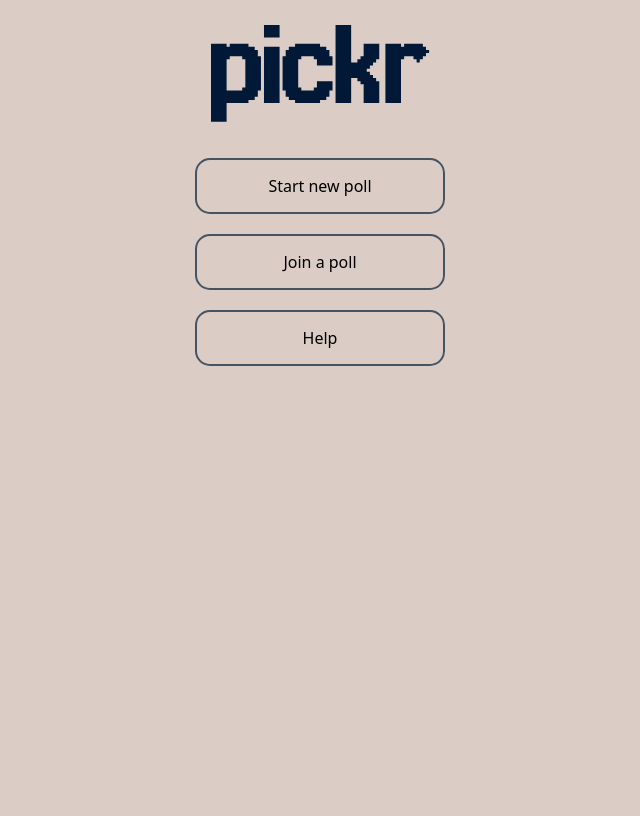
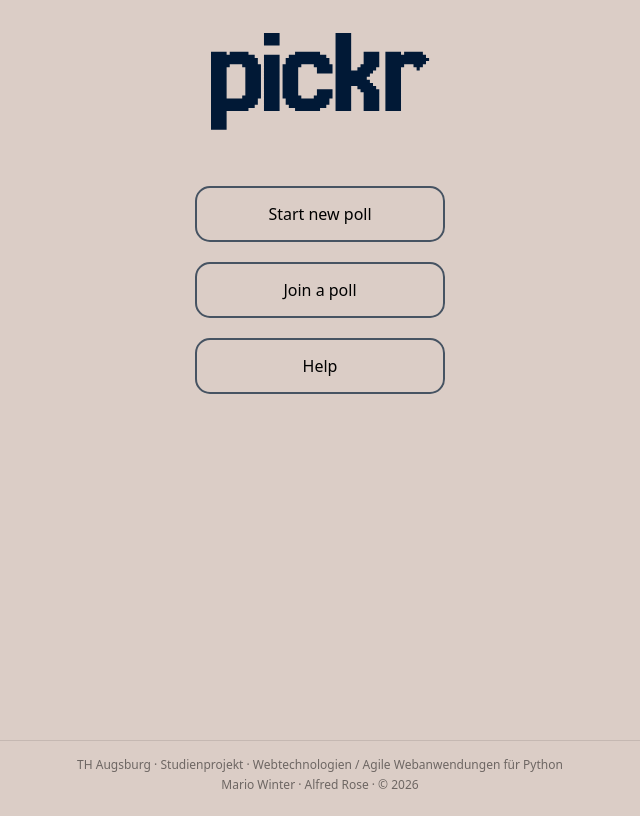
Before and after one commit to winterm99/pick_project, a Flask app: page / in a window 1280 px wide. Shown: the whole page, without its empty margins (320-960 px from the left). Before the commit the page ends 366 px from the top, so only its background shows below. Run offline with Flask 3, Linux system fonts and the light colour scheme.

Commit message:
added Footer

```diff
--- a/static/style.css
+++ b/static/style.css
@@ -4,6 +4,9 @@
 
 body {
     background-color: #DBCDC6;
+    min-height: 100vh;
+    display: flex;
+    flex-direction: column;
 }
 
 #Logo {
@@ -39,6 +42,7 @@ body {
 }
 
 main {
+    flex: 1;
     display: flex;
     flex-direction: column;
     align-items: center;
@@ -110,3 +114,18 @@ input,
 button {
     border-radius: 10px;
 }
+
+footer {
+    margin-top: auto;
+    padding: 12px 20px;
+    text-align: center;
+
+    font-size: 12px;
+    color: rgba(0, 0, 0, 0.5);
+
+    border-top: 1px solid rgba(0, 0, 0, 0.1);
+}
+
+.footer-line {
+    margin: 3px 0;
+}
--- a/templates/index.html
+++ b/templates/index.html
@@ -1,7 +1,8 @@
 <!DOCTYPE html>
 <html lang="de">
+
 <head>
-    	<meta charset="UTF-8"/>
+	<meta charset="UTF-8" />
 	<title>index</title>
 	<link rel="stylesheet" href="{{ url_for('static', filename='style.css') }}">
 	<script src="{{ url_for('static', filename='script.js') }}"></script>
@@ -32,7 +33,11 @@
 
 	</main>
 
-
+	<footer>
+		<div class="footer-line">TH Augsburg · Studienprojekt · Webtechnologien / Agile Webanwendungen für Python</div>
+		<div class="footer-line">Mario Winter · Alfred Rose · © 2026</div>
+	</footer>
 
 </body>
+
 </html>
--- a/templates/joinpoll.html
+++ b/templates/joinpoll.html
@@ -27,7 +27,10 @@
 			<a href="{{ url_for('index') }}">Back</a>
 		</div>
 	</main>
-
+	<footer>
+		<div class="footer-line">TH Augsburg · Studienprojekt · Webtechnologien / Agile Webanwendungen für Python</div>
+		<div class="footer-line">Mario Winter · Alfred Rose · © 2026</div>
+	</footer>
 </body>
 
 
```
Also changed, not shown: templates/create.html (+8 -5 lines), templates/help.html (+5 -2 lines). Lines whose indentation alone changed are shown as unchanged.
